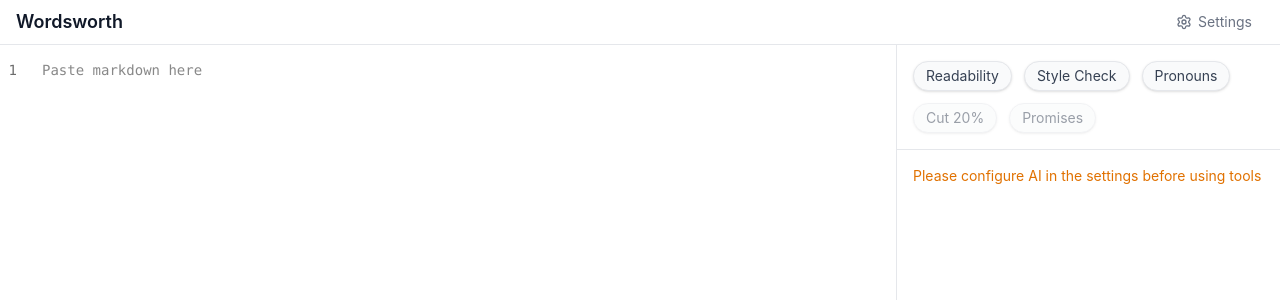
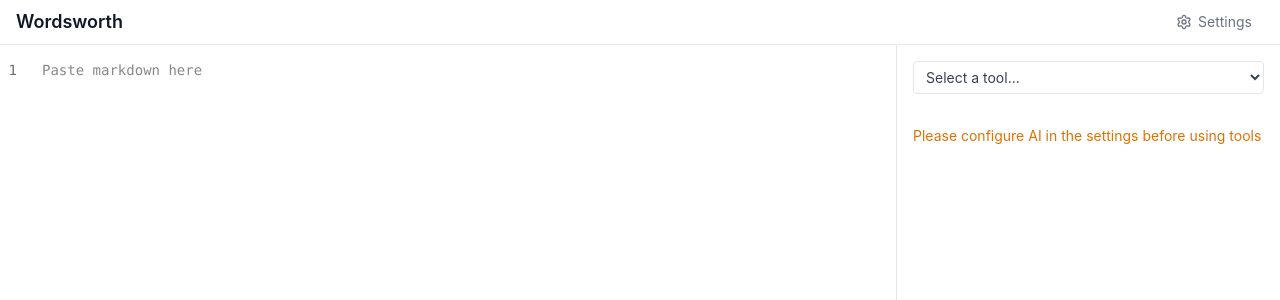
Before and after one commit to phazonoverload/wordsworth, a Vue app: page / in a window 1280 px wide. Shown: the top 300 px of the page. Built offline with nearby package versions, Linux system fonts and the light colour scheme.

Commit message:
replace tool tabs with dropdown selector, hide cut-twenty, add explicit AI run button

```diff
--- a/src/components/ResultsPane.vue
+++ b/src/components/ResultsPane.vue
@@ -38,7 +38,7 @@
 
 <template>
   <div class="results-pane flex h-full flex-col">
-    <div class="shrink-0 border-b border-gray-200 p-4">
+    <div class="shrink-0 p-4">
       <ToolSelector />
     </div>
     <div class="flex-1 overflow-y-auto p-4">
--- a/src/components/ToolSelector.vue
+++ b/src/components/ToolSelector.vue
@@ -3,43 +3,76 @@
 import { useToolStore } from '@/stores/tools'
 import { useSettingsStore } from '@/stores/settings'
 import { runTool } from '@/tools/runner'
+import type { ToolId } from '@/tools/types'
 
 const toolStore = useToolStore()
 const settingsStore = useSettingsStore()
 
-const analysisTools = TOOLS.filter((t) => t.category === 'analysis')
-const aiTools = TOOLS.filter((t) => t.category === 'ai')
+const allTools = [...TOOLS.filter((t) => t.category === 'analysis'), ...TOOLS.filter((t) => t.category === 'ai')]
 
-function isDisabled(tool: (typeof TOOLS)[number]): boolean {
+function activeDef() {
+  return TOOLS.find(t => t.id === toolStore.activeTool)
+}
+
+function isAiTool() {
+  return activeDef()?.category === 'ai'
+}
+
+function isRunDisabled(): boolean {
   if (toolStore.isRunning) return true
-  if (tool.category === 'ai' && !settingsStore.hasKeyForCurrentProvider) return true
+  if (!toolStore.activeTool) return true
+  if (isAiTool() && !settingsStore.hasKeyForCurrentProvider) return true
   return false
 }
 
-async function selectTool(tool: (typeof TOOLS)[number]) {
-  if (isDisabled(tool)) return
-  toolStore.setActiveTool(tool.id)
-  await runTool()
+function onSelect(event: Event) {
+  const id = (event.target as HTMLSelectElement).value as ToolId
+  toolStore.setActiveTool(id)
+  const tool = TOOLS.find(t => t.id === id)
+  if (tool && tool.category !== 'ai') {
+    runTool()
+  }
+}
+
+function onRun() {
+  if (!isRunDisabled()) {
+    runTool()
+  }
 }
 </script>
 
 <template>
-  <div class="tool-selector flex items-center gap-3 flex-wrap">
+  <div class="tool-selector flex items-center gap-2">
+    <select
+      :value="toolStore.activeTool ?? ''"
+      :disabled="toolStore.isRunning"
+      class="flex-1 min-w-0 rounded border border-gray-200 bg-white px-2 py-1.5 text-sm text-gray-700 outline-none focus:border-blue-400 disabled:opacity-50"
+      @change="onSelect"
+    >
+      <option value="" disabled>Select a tool...</option>
+      <optgroup label="Analysis">
+        <option v-for="tool in allTools.filter(t => t.category === 'analysis')" :key="tool.id" :value="tool.id">
+          {{ tool.label }}
+        </option>
+      </optgroup>
+      <optgroup label="AI">
+        <option
+          v-for="tool in allTools.filter(t => t.category === 'ai')"
+          :key="tool.id"
+          :value="tool.id"
+          :disabled="!settingsStore.hasKeyForCurrentProvider"
+        >
+          {{ tool.label }}
+        </option>
+      </optgroup>
+    </select>
     <button
-      v-for="tool in [...analysisTools, ...aiTools]"
-      :key="tool.id"
-      :disabled="isDisabled(tool)"
-      :title="tool.category === 'ai' && !settingsStore.hasKeyForCurrentProvider && !toolStore.isRunning ? 'Set API key in Settings' : undefined"
-      :class="[
-        'cursor-pointer rounded-full border px-3 py-1 text-sm shadow-sm transition whitespace-nowrap',
-        'disabled:cursor-not-allowed disabled:opacity-50',
-        toolStore.activeTool === tool.id
-          ? 'active border-blue-300 bg-blue-100 font-medium text-blue-900'
-          : 'border-gray-200 bg-gray-50 text-gray-700 hover:border-gray-300 hover:bg-gray-100',
-      ]"
-      @click="selectTool(tool)"
+      v-if="isAiTool()"
+      :disabled="isRunDisabled()"
+      class="shrink-0 cursor-pointer rounded bg-blue-600 px-3 py-1.5 text-sm font-medium text-white transition hover:bg-blue-700 disabled:cursor-not-allowed disabled:opacity-50"
+      @click="onRun"
     >
-      {{ tool.label }}
+      Analyze with AI
     </button>
   </div>
 </template>
--- a/src/tools/types.ts
+++ b/src/tools/types.ts
@@ -13,7 +13,6 @@
   { id: 'readability', label: 'Readability', category: 'analysis', description: 'Flesch-Kincaid, Gunning Fog, grade level, word count, reading time' },
   { id: 'style-check', label: 'Style Check', category: 'analysis', description: 'Passive voice, wordy phrases, inconsistent spelling & terminology' },
   { id: 'pronouns', label: 'Pronouns', category: 'analysis', description: 'Pronoun frequency, tone assessment' },
-  { id: 'cut-twenty', label: 'Cut 20%', category: 'ai', description: 'Trim text to ~80% length with diff review' },
   { id: 'promise-tracker', label: 'Promises', category: 'ai', description: 'Check if intro promises are delivered in conclusion' },
 ]
 
```
Also changed, not shown: 1 other file (tests, documents, lock files or other folders).
